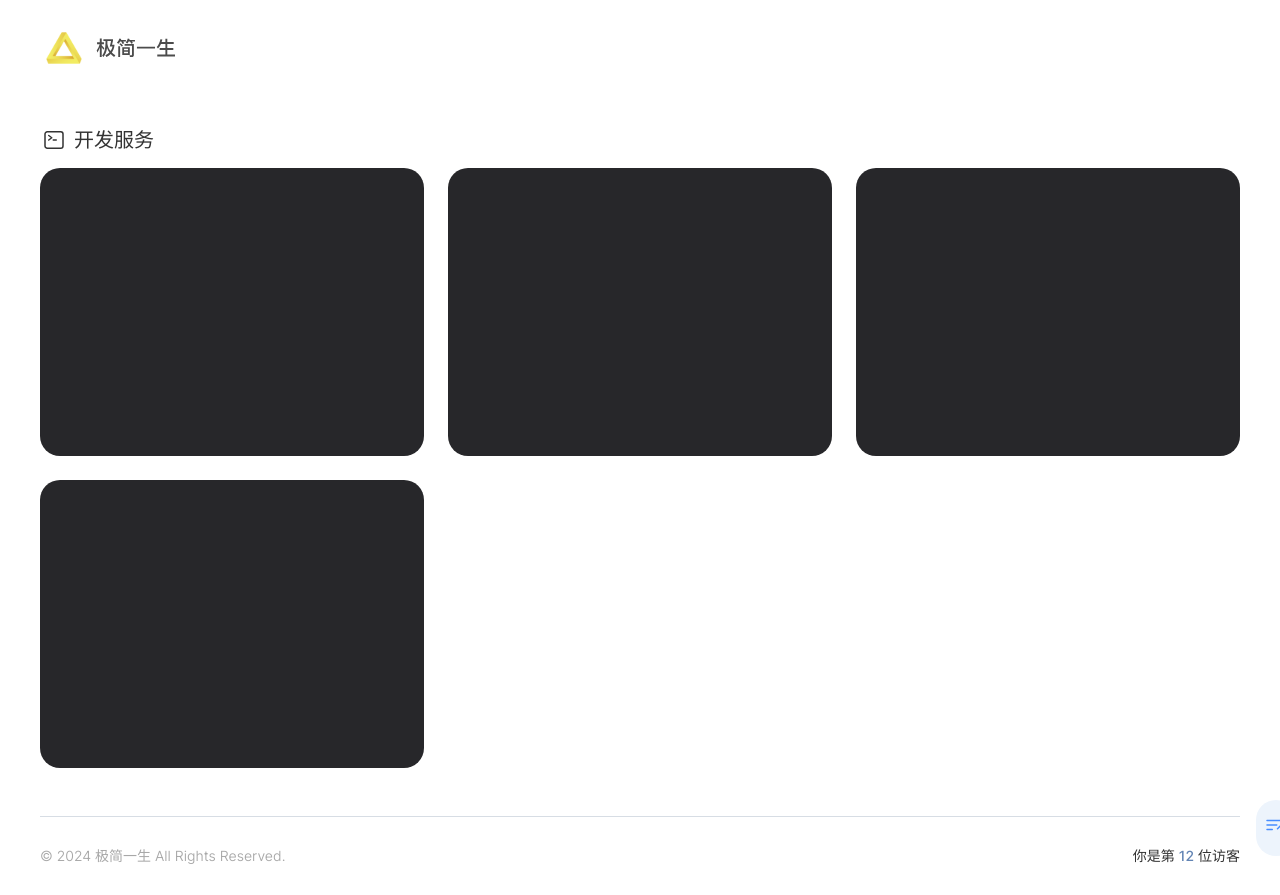
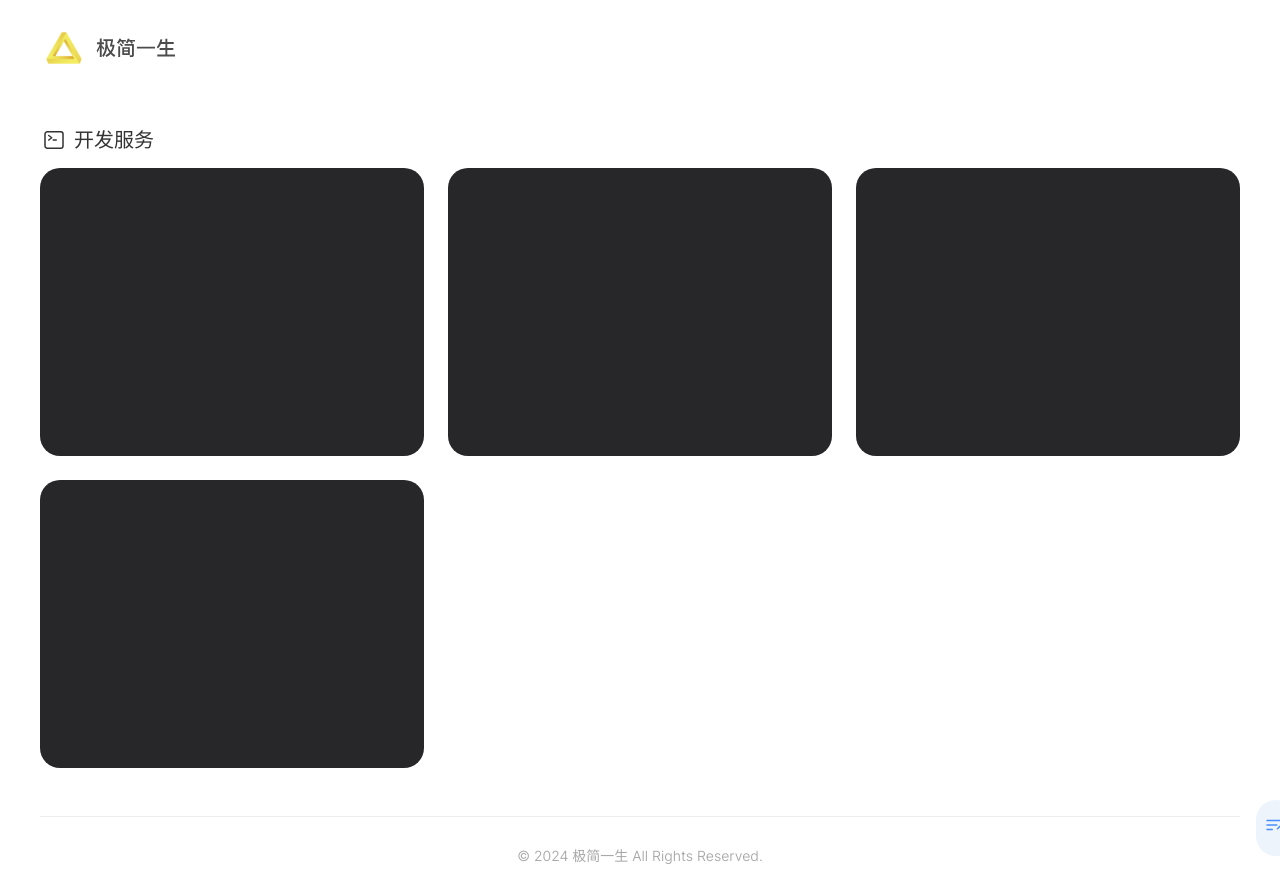
Before and after one commit to trojanyao/trojanyao, a Next.js app: page /service in a window 1280 px wide. Built offline with nearby package versions, Linux system fonts and the light colour scheme.

Commit message:
feat(footer): hide visit count

```diff
--- a/app/components/Footer.tsx
+++ b/app/components/Footer.tsx
@@ -1,10 +1,10 @@
 export default function Footer() {
   return (
-    <footer className="w-[1200px] mx-auto py-8 border-t border-first flex justify-between items-center text-sm leading-none">
+    <footer className="w-[1200px] mx-auto py-8 border-t border-secondary flex justify-center items-center text-sm leading-none">
       <div className="text-light">© 2024 极简一生 All Rights Reserved.</div>
-      <div>
+      {/* <div>
         你是第<span className="mx-1 text-primary font-medium">12</span>位访客
-      </div>
+      </div> */}
     </footer>
   );
 }
```
